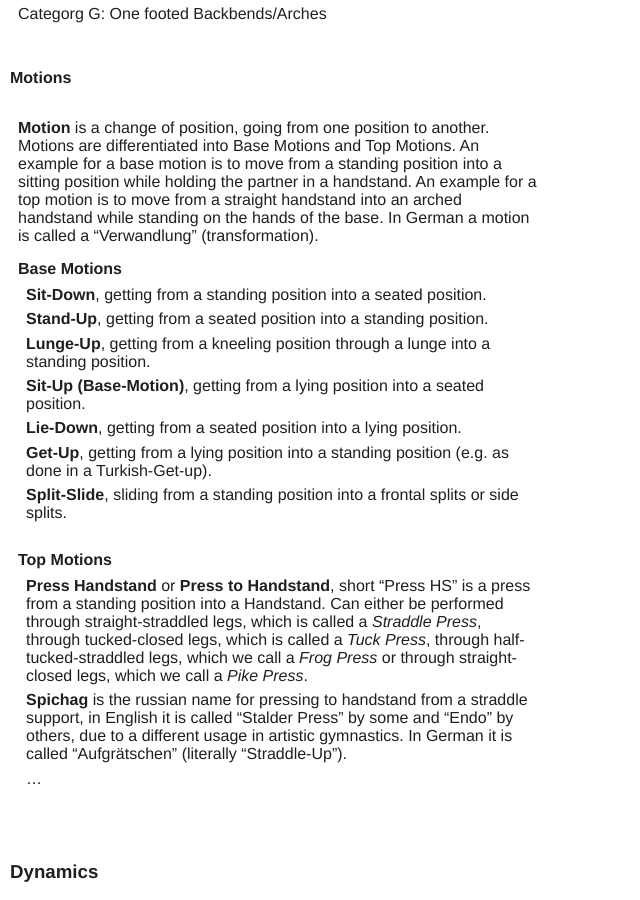
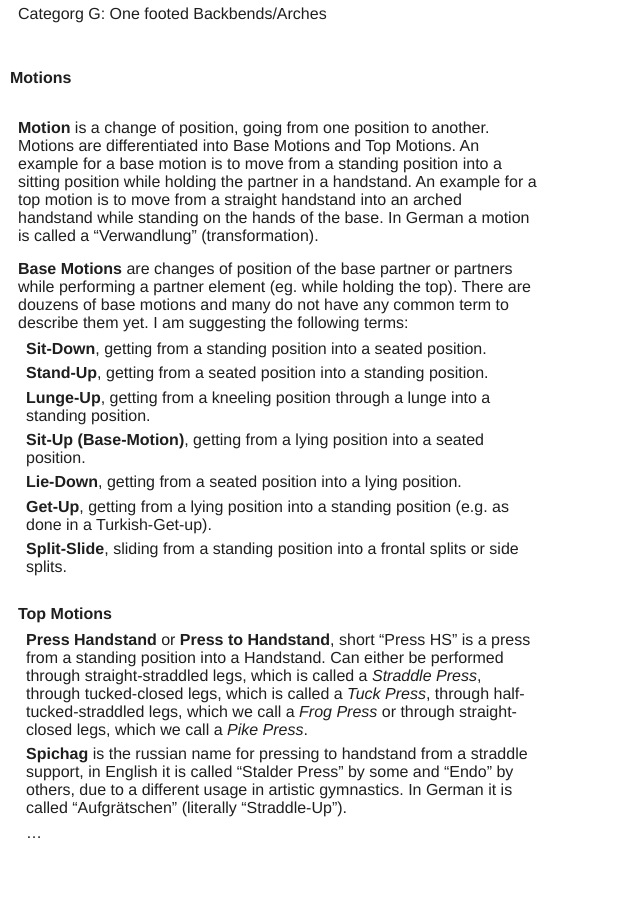
Before and after one commit to floshin/acrolib, a Jekyll site: the page built from glossary.md, in a window 1280 px wide and 900 px high, scrolled down 5907 px. Shown: the whole window, without its empty margins (0-640 px from the left). Built offline with Jekyll 4.4.1, drawn with Linux system fonts in a browser that asks for light colours; our own code applies the rules of GitHub Pages for plain Markdown files.

Commit message:
Update glossary.md

```diff
--- a/glossary.md
+++ b/glossary.md
@@ -168,7 +168,7 @@ We divide the Acrobatic terms into the following categories according to the cat
 
 * **Motion** is a change of position, going from one position to another. Motions are differentiated into Base Motions and Top Motions. An example for a base motion is to move from a standing position into a sitting position while holding the partner in a handstand. An example for a top motion is to move from a straight handstand into an arched handstand while standing on the hands of the base. In German a motion is called a "Verwandlung" (transformation).
 
-* **Base Motions**
+* **Base Motions** are changes of position of the base partner or partners while performing a partner element (eg. while holding the top). There are douzens of base motions and many do not have any common term to describe them yet. I am suggesting the following terms:
   * **Sit-Down**, getting from a standing position into a seated position.
   * **Stand-Up**, getting from a seated position into a standing position.
   * **Lunge-Up**, getting from a kneeling position through a lunge into a standing position.
```
